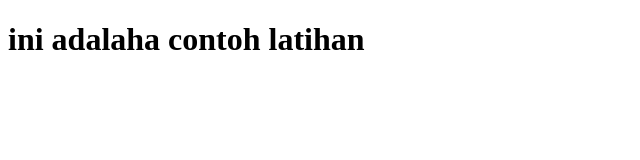
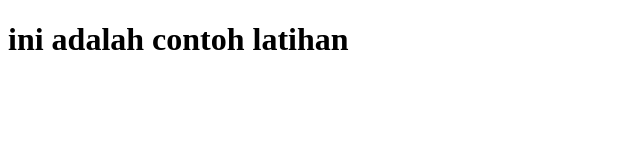
Before and after one commit to franssaut/latihan-git, a plain HTML site: page index.html in a window 1280 px wide. Shown: the whole page, without its empty margins (0-640 px from the left). Drawn offline with Linux system fonts and the light colour scheme.

```diff
--- a/index.html
+++ b/index.html
@@ -6,6 +6,6 @@
     <title>Contoh</title>
 </head>
 <body>
-    <h1>ini adalaha contoh latihan</h1>
+    <h1>ini adalah contoh latihan</h1>
 </body>
 </html>
```
Also changed, not shown: script.js (added).
